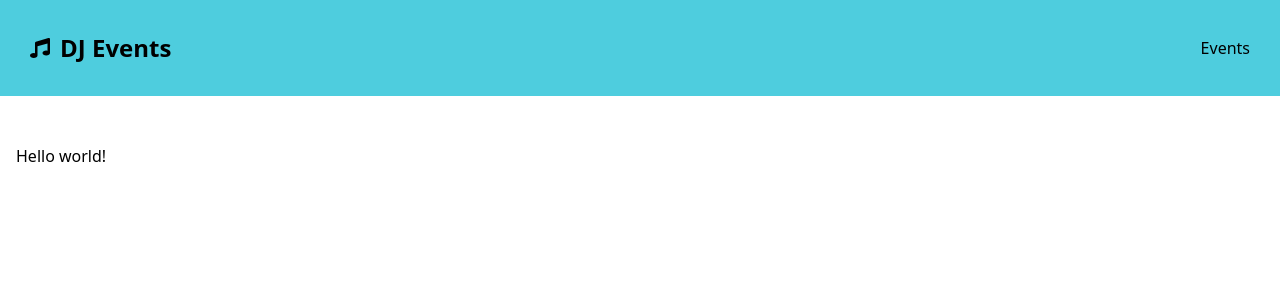
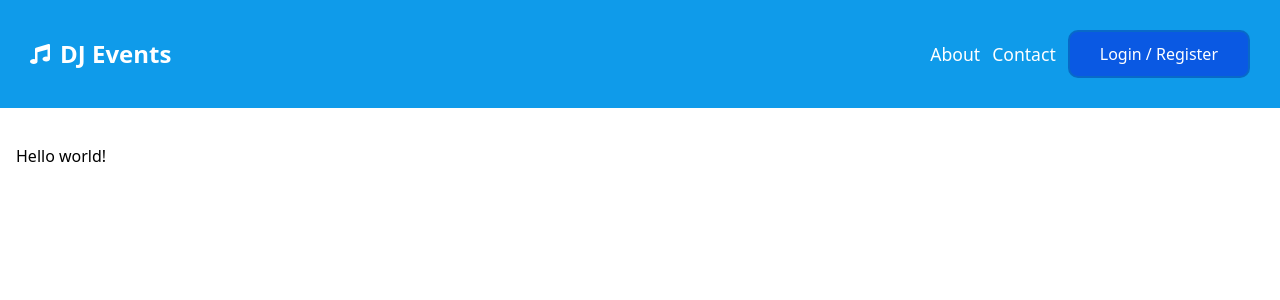
Before and after one commit to omid-bakeri/dj-events, a Next.js app: page / in a window 1280 px wide. Shown: the top 300 px of the page. Built offline with nearby package versions, Linux system fonts and the light colour scheme.

Commit message:
file updatred

```diff
--- a/features/Header.jsx
+++ b/features/Header.jsx
@@ -1,18 +1,29 @@
 import React from "react";
-import Link from "next/link"
-import {FaMusic} from "react-icons/fa"
+import Link from "next/link";
+import { FaMusic } from "react-icons/fa";
+import Button from "../user interface/Button"
 import styles from "../styles/Header.module.css";
 function Header() {
   return (
     <>
       <div className={styles.container}>
+        <Link className={styles.Nav} href="/">
+          <i className="text-xl mt-2">
+            <FaMusic />
+          </i>
+          <h1 className="">DJ Events</h1>
+        </Link>
 
-              <Link className={styles.Nav} href="/">
-                  <i className="text-xl mt-2"><FaMusic/></i>
-                  <h1 className="z-10">DJ Events</h1>
-              </Link>
-
-          <h3>Events</h3>
+        <div
+          className="flex justify-center
+         items-center gap-3"
+        >
+          <h2>About</h2>
+          <h2>Contact</h2>
+          <Button>
+            Login / Register
+          </Button>
+        </div>
       </div>
     </>
   );
--- a/pages/about/index.js
+++ b/pages/about/index.js
@@ -1,7 +1,9 @@
 import React from "react";
 
 function About() {
-  return <div className="p-4 mt-32 absolute ">About this website</div>;
+  return <div className="p-4 mt-32 absolute
+   text-2xl font-semibold">
+    About this website</div>;
 }
 
 export default About;
--- a/styles/Header.module.css
+++ b/styles/Header.module.css
@@ -1,5 +1,5 @@
 .container {
-  background-color: #4ecdde;
+  background-color: #0f9bea;
   display: flex;
   justify-content: space-between;
   padding: 30px;
@@ -8,14 +8,21 @@
   min-width: 100%;
 }
 
-.container h1{
+.container h1 {
   font-size: 1.5rem;
   font-weight: bolder;
 }
 
-.Nav{
+.container h2 {
+  font-size: 1.1rem;
+  font-weight: 500;
+  color: white;
+}
+
+.Nav {
   display: flex;
   justify-content: center;
   align-items: center;
   gap: 10px;
+  color: white;
 }
--- a/user interface/Button.jsx
+++ b/user interface/Button.jsx
@@ -1,13 +1,12 @@
 import styled from "styled-components";
 
 const Button = styled.button`
-  background-color: cornflowerblue;
+  background-color: #0a59e3;
   color: white;
-  border: 2px solid #10b3ef;
+  border: 2px solid #0869c8;
   outline: none;
   padding: 10px 30px;
-  margin-top: 20px;
-  border-radius: 20px;
+  border-radius: 10px;
 `
 
 function StyledButton(){
```
Also changed, not shown: pages/index.js (+6 -1 lines).
